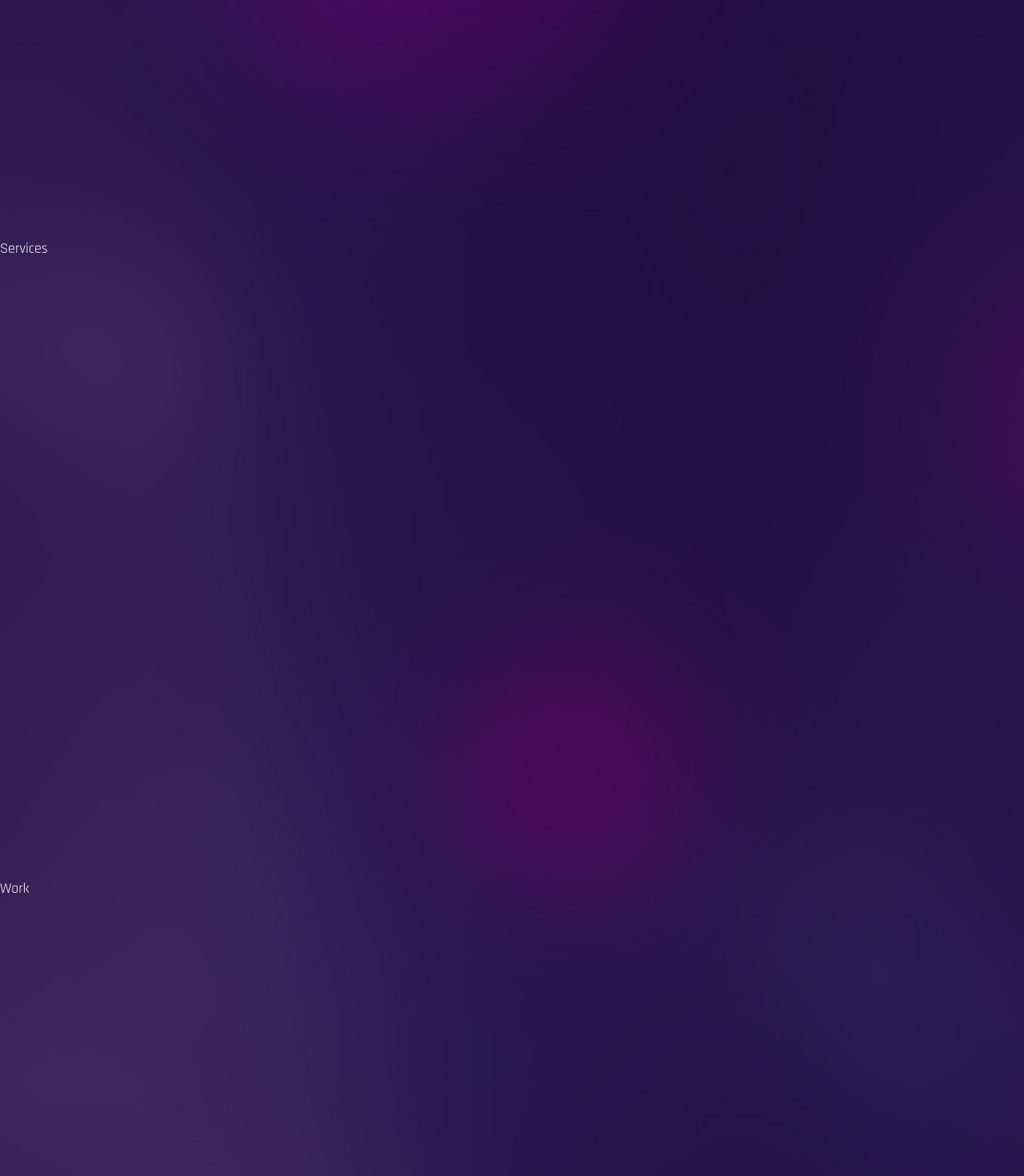
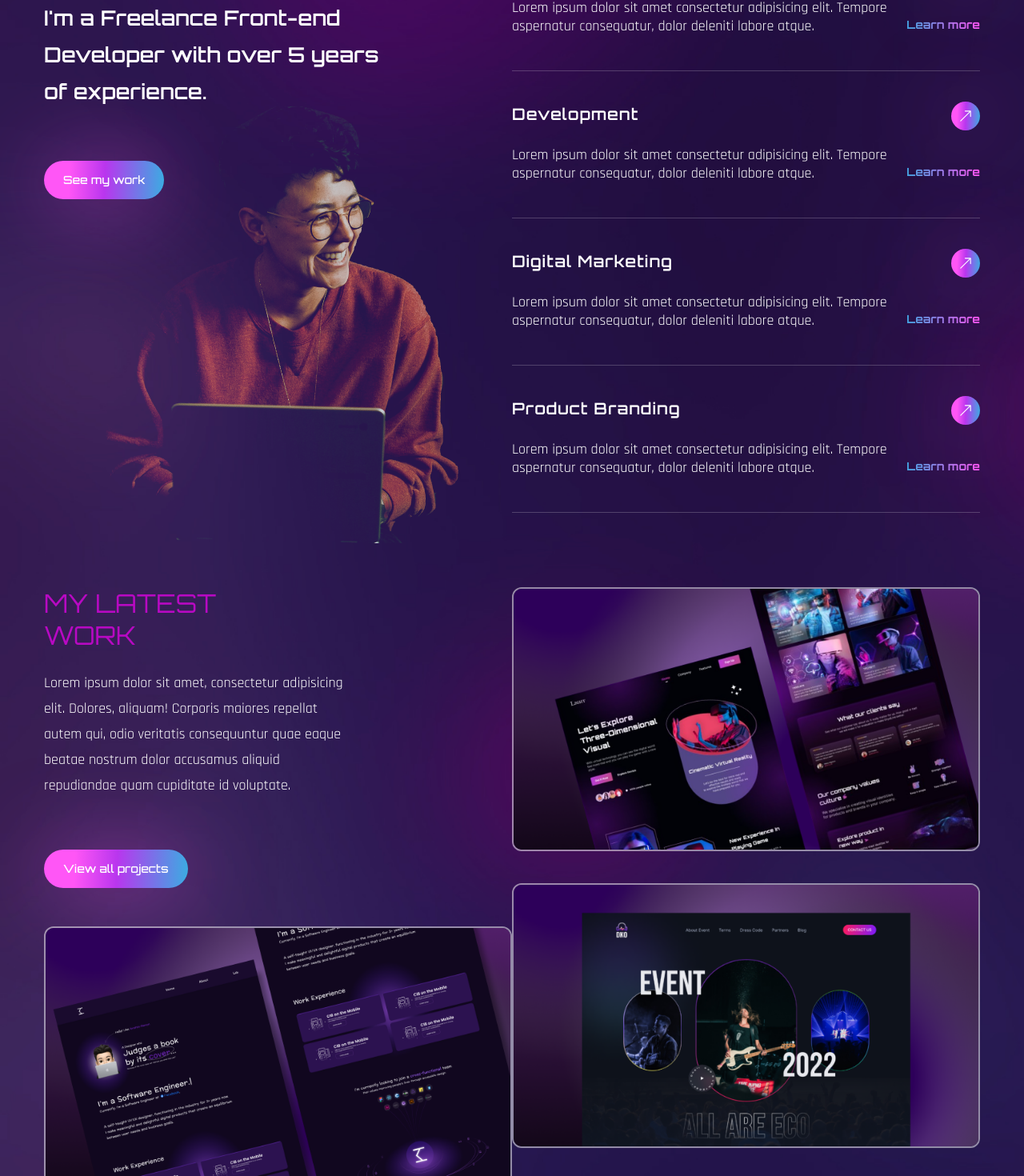
Before and after one commit to Shamidinoff/Ayden_Portfolio__ReactJS_TailwindCSS_project, a React (Create React App) app: page / in a window 1280 px wide. Shown: the part 1625-3095 px from the top of the page at 80% size. Built offline with nearby package versions, Linux system fonts and the light colour scheme; the HTML template or start-up script is replaced by a standard one; a web font is replaced by a local one.

Commit message:
Ayden Portfolio - About.js is done

```diff
--- a/src/components/Services.js
+++ b/src/components/Services.js
@@ -1,10 +1,100 @@
 import React from "react";
+import { BsArrowUpRight } from "react-icons/bs";
+import { motion } from "framer-motion";
+import { fadeIn } from "../variants";
+
+const services = [
+  {
+    name: "UI/UX Design",
+    description:
+      "Lorem ipsum dolor sit amet consectetur adipisicing elit. Tempore   aspernatur consequatur, dolor deleniti labore atque.",
+    link: "Learn more",
+  },
+  {
+    name: "Development",
+    description:
+      "Lorem ipsum dolor sit amet consectetur adipisicing elit. Tempore   aspernatur consequatur, dolor deleniti labore atque.",
+    link: "Learn more",
+  },
+  {
+    name: "Digital Marketing",
+    description:
+      "Lorem ipsum dolor sit amet consectetur adipisicing elit. Tempore   aspernatur consequatur, dolor deleniti labore atque.",
+    link: "Learn more",
+  },
+  {
+    name: "Product Branding",
+    description:
+      "Lorem ipsum dolor sit amet consectetur adipisicing elit. Tempore   aspernatur consequatur, dolor deleniti labore atque.",
+    link: "Learn more",
+  },
+];
 
 const Services = () => {
   return (
-    <div className="section" id="services">
-      Services
-    </div>
+    <section className="section" id="services">
+      <div className="container mx-auto">
+        <div className="flex flex-col lg:flex-row">
+          {/* text & image */}
+          <motion.div
+            variants={fadeIn("right", 0.3)}
+            initial="hidden"
+            whileInView={"show"}
+            viewport={{ once: false, amount: 0.3 }}
+            className="flex-1 lg:bg-services lg:bg-bottom bg-no-repeat mix-blend-lighten mb-12 lg:mb-0"
+          >
+            <h2 className="h2 text-accent mb+6">What I Do.</h2>
+            <h3 className="h3 max-w-[455px] mb-16">
+              I'm a Freelance Front-end Developer with over 5 years of
+              experience.
+            </h3>
+            <button className="btn btn-sm">See my work</button>
+          </motion.div>
+          {/* services */}
+          <motion.div
+            variants={fadeIn("left", 0.5)}
+            initial="hidden"
+            whileInView={"show"}
+            viewport={{ once: false, amount: 0.3 }}
+            className="flex-1 "
+          >
+            {/* service list */}
+            <div>
+              {services.map((service, index) => {
+                // destructure service
+                const { name, description, link } = service;
+                return (
+                  <div
+                    className="border-b border-white/20 h-[146px] mb-[38px] flex"
+                    key={index}
+                  >
+                    <div className="max-w-[476px]">
+                      <h4 className="text-[20px] tracking-wider font-primary font-semibold mb-6">
+                        {name}
+                      </h4>
+                      <p className="font-secondary leading-tight">
+                        {description}
+                      </p>
+                    </div>
+                    <div className="flex flex-col flex-1 items-end">
+                      <a
+                        href="#"
+                        className="btn w-9 h-9 mb-[42px] flex justify-center items-center"
+                      >
+                        <BsArrowUpRight />
+                      </a>
+                      <a href="#" className="text-gradient text-sm">
+                        {link}
+                      </a>
+                    </div>
+                  </div>
+                );
+              })}
+            </div>
+          </motion.div>
+        </div>
+      </div>
+    </section>
   );
 };
 
--- a/src/components/Work.js
+++ b/src/components/Work.js
@@ -1,10 +1,94 @@
 import React from "react";
+import { motion } from "framer-motion";
+import { fadeIn } from "../variants";
+import Img1 from "../assets/portfolio-img1.png";
+import Img2 from "../assets/portfolio-img2.png";
+import Img3 from "../assets/portfolio-img3.png";
 
 const Work = () => {
   return (
-    <div className="section" id="work">
-      Work
-    </div>
+    <section className="section" id="work">
+      <div className="container mx-auto">
+        <div className="flex flex-col lg:flex-row">
+          <div className="flex-1 flex flex-col gap-y-12 mb-10 lg:mb-0">
+            {/* text */}
+            <div>
+              <h2 className="h2 leading-tight text-accent">
+                My Latest <br />
+                Work
+              </h2>
+              <p className="max-w-sm mb-16">
+                Lorem ipsum dolor sit amet, consectetur adipisicing elit.
+                Dolores, aliquam! Corporis maiores repellat autem qui, odio
+                veritatis consequuntur quae eaque beatae nostrum dolor accusamus
+                aliquid repudiandae quam cupiditate id voluptate.
+              </p>
+              <button className="btn btn-sm">View all projects</button>
+            </div>
+            {/* image */}
+            <div className="group relative overflow-hidden border-2 border-white/50 rounded-xl">
+              {/* overlay */}
+              <div className="group-hover:bg-black/70 w-full h-full absolute z-40 transition-all duration-300"></div>
+              {/* img */}
+              <img
+                className="group-hover:scale-125 transition-all duration-500"
+                src={Img1}
+                alt="Img 1"
+              />
+              {/* pretitle */}
+              <div className="absolute -bottom-full left-12 group-hover:bottom-24 transition-all duration-500 z-50">
+                <span className="text-gradient">UI/UX Design</span>
+              </div>
+              {/* title */}
+              <div className="absolute -bottom-full left-12 group-hover:bottom-14 transition-all duration-700 z-50">
+                <span className="text-3xl text-white">Project Title</span>
+              </div>
+            </div>
+          </div>
+          <div className="flex-1 flex flex-col gap-y-10">
+            {/* image */}
+            <div className="group relative overflow-hidden border-2 border-white/50 rounded-xl">
+              {/* overlay */}
+              <div className="group-hover:bg-black/70 w-full h-full absolute z-40 transition-all duration-300"></div>
+              {/* img */}
+              <img
+                className="group-hover:scale-125 transition-all duration-500"
+                src={Img2}
+                alt="Img 2"
+              />
+              {/* pretitle */}
+              <div className="absolute -bottom-full left-12 group-hover:bottom-24 transition-all duration-500 z-50">
+                <span className="text-gradient">UI/UX Design</span>
+              </div>
+              {/* title */}
+              <div className="absolute -bottom-full left-12 group-hover:bottom-14 transition-all duration-700 z-50">
+                <span className="text-3xl text-white">Project Title</span>
+              </div>
+            </div>
+
+            {/* image */}
+            <div className="group relative overflow-hidden border-2 border-white/50 rounded-xl">
+              {/* overlay */}
+              <div className="group-hover:bg-black/70 w-full h-full absolute z-40 transition-all duration-300"></div>
+              {/* img */}
+              <img
+                className="group-hover:scale-125 transition-all duration-500"
+                src={Img3}
+                alt="Img 3"
+              />
+              {/* pretitle */}
+              <div className="absolute -bottom-full left-12 group-hover:bottom-24 transition-all duration-500 z-50">
+                <span className="text-gradient">UI/UX Design</span>
+              </div>
+              {/* title */}
+              <div className="absolute -bottom-full left-12 group-hover:bottom-14 transition-all duration-700 z-50">
+                <span className="text-3xl text-white">Project Title</span>
+              </div>
+            </div>
+          </div>
+        </div>
+      </div>
+    </section>
   );
 };
 
```
